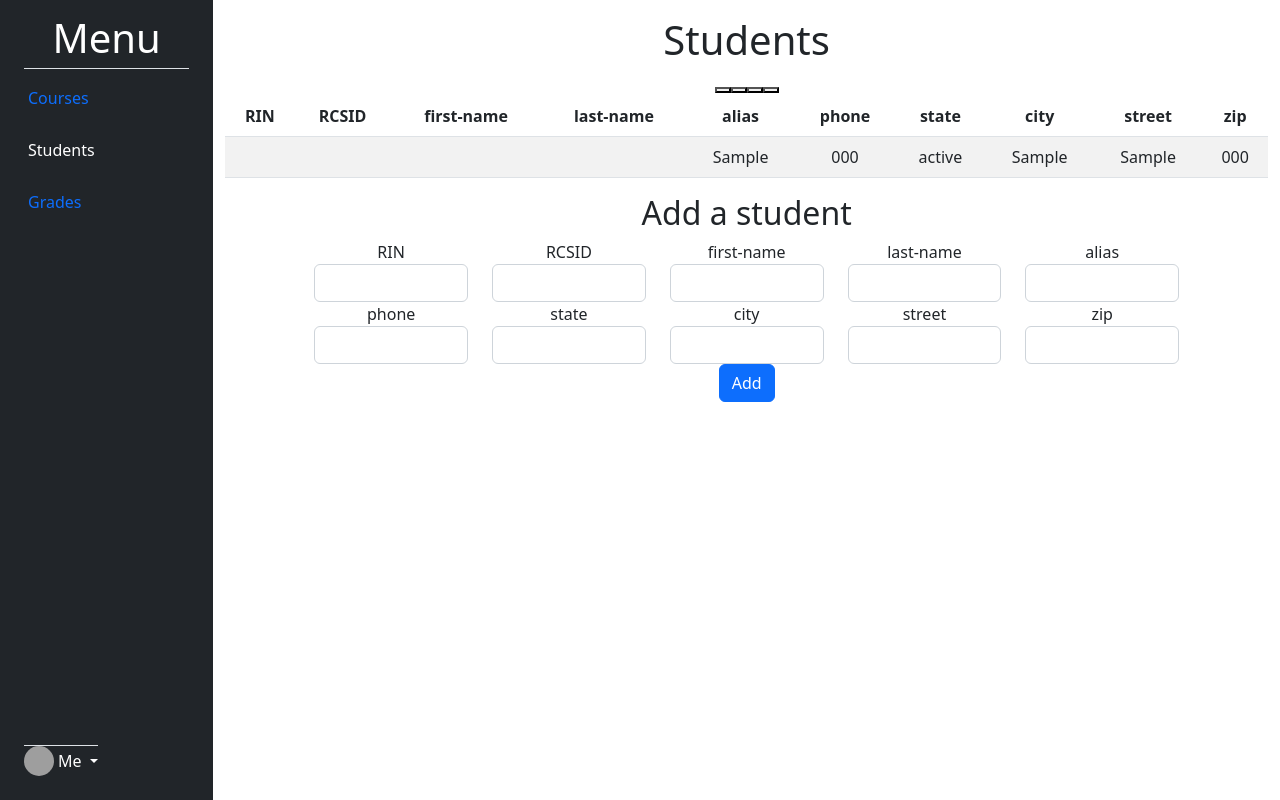
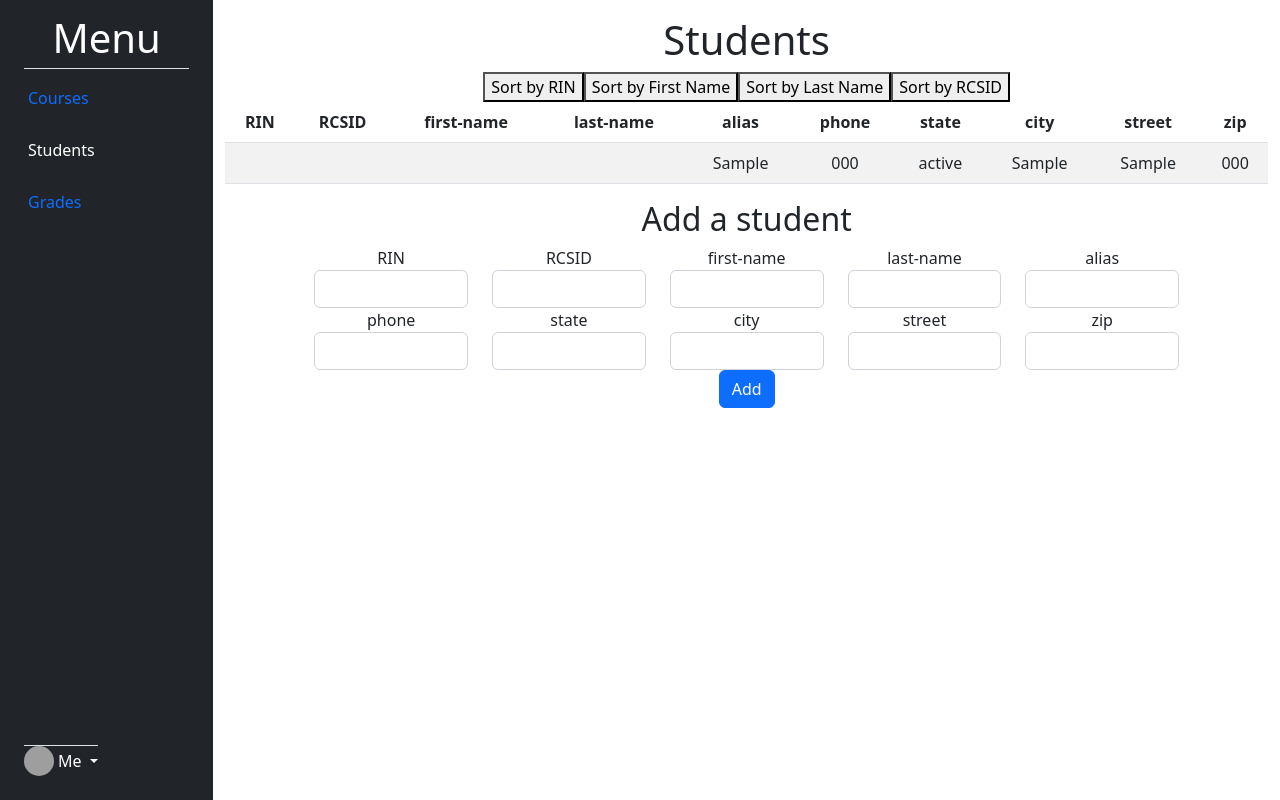
Before and after one commit to liny18/Web-Dev1, a PHP site: page /students.php in a window 1280 px wide. Run offline with PHP 8.4, Linux system fonts and the light colour scheme; tables that the repository leaves empty or names only in its code hold one stand-in row (values such as "Sample post"); data that the repository does not hold is empty; grey boxes are pictures that could not be loaded.

Commit message:
fixed buttons

```diff
--- a/lab7/students.php
+++ b/lab7/students.php
@@ -83,10 +83,10 @@
                   </tr>
                 </thead>
                 <form name="sorting" method="post" action="<?php echo $_SERVER['PHP_SELF']; ?>">
-                  <button type="submit" name="rin_sort" class="button" value="Sort by RIN"></button>
-                  <button type="submit" name="fn_sort" class="button" value="Sort by First Name"></button>
-                  <button type="submit" name="to_sort" class="button" value="Sort by Last Name"></button>
-                  <button type="submit" name="rcs_sort" class="button" value="Sort by RCSID"></button>
+                  <button type="submit" name="rin_sort" class="button">Sort by RIN</button>
+                  <button type="submit" name="fn_sort" class="button">Sort by First Name</button>
+                  <button type="submit" name="to_sort" class="button">Sort by Last Name</button>
+                  <button type="submit" name="rcs_sort" class="button">Sort by RCSID</button>
                 </form>
                 <tbody>
                     <?php
@@ -94,10 +94,10 @@
                       $query = "SELECT * FROM students ORDER BY RIN ASC";
                     }
                     else if(isset($_POST['fn_sort'])){
-                      $query = "SELECT * FROM students ORDER BY first_name ASC";
+                      $query = "SELECT * FROM students ORDER BY `first-name` ASC";
                     }
                     else if(isset($_POST['to_sort'])){
-                      $query = "SELECT * FROM students ORDER BY last_name ASC";
+                      $query = "SELECT * FROM students ORDER BY `last-name` ASC";
                     }
                     else if(isset($_POST['rcs_sort'])){
                       $query = "SELECT * FROM students ORDER BY RCSID ASC";
```
